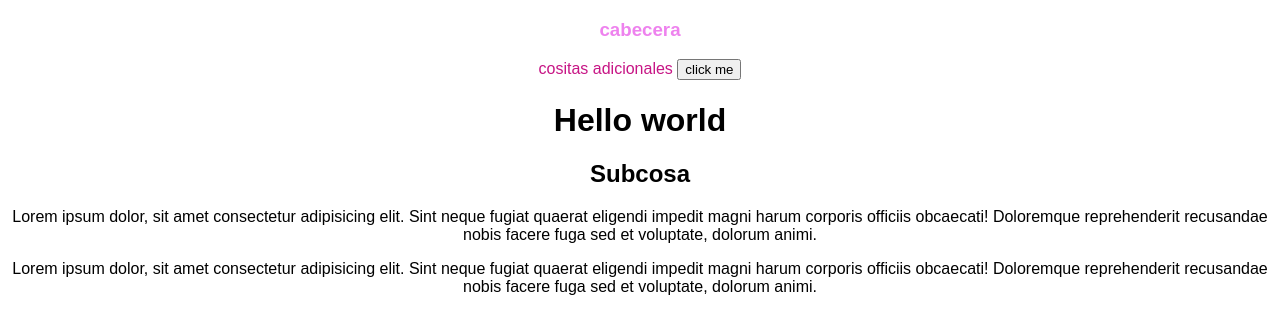
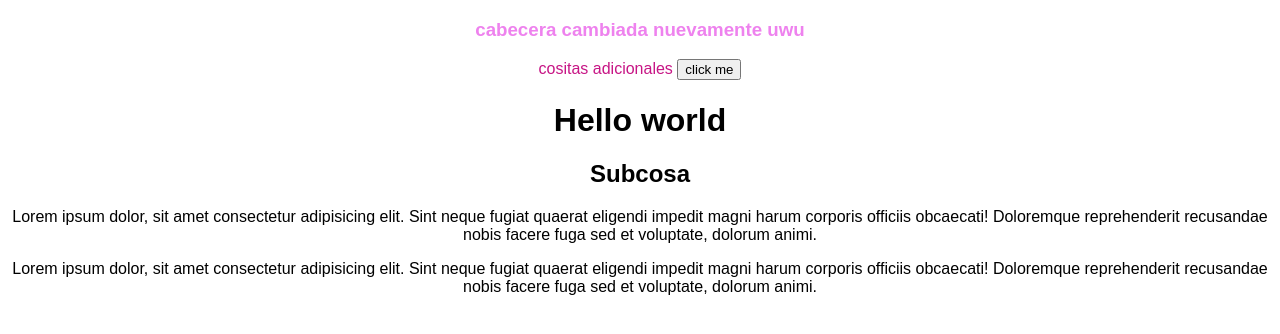
Before and after one commit to StephanBD/hyperblog, a plain HTML site: page index.html in a window 1280 px wide. Drawn offline with Linux system fonts and the light colour scheme.

Commit message:
Nuevos cambios hechos

```diff
--- a/index.html
+++ b/index.html
@@ -10,7 +10,7 @@
 
 <body>
   <div class="cabecera" id="header">
-    <h3>cabecera</h3>
+    <h3>cabecera cambiada nuevamente uwu</h3>
     <span>cositas adicionales</span>
     <button>click me</button>
   </div>
```
